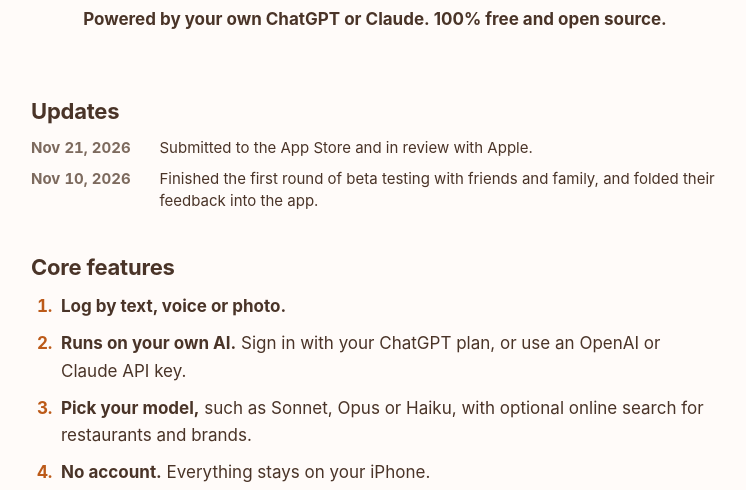
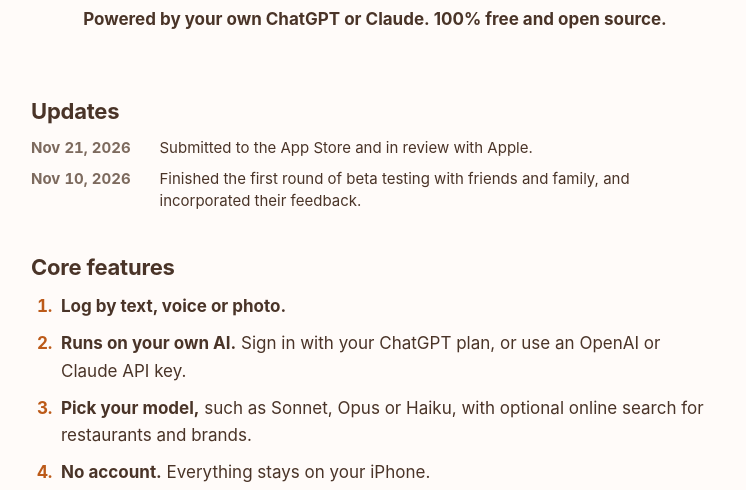
Before and after one commit to yufeng-wu/yufengwu.dev, a plain HTML site: page calmera/index.html in a window 1280 px wide. Shown: the part 310-800 px from the top of the page, without its empty margins (265-1011 px from the left). Drawn offline with Linux system fonts and the light colour scheme.

Commit message:
Say the beta feedback was incorporated
Co-Authored-By: Claude Opus 5.5 <noreply@anthropic.com>

```diff
--- a/calmera/index.html
+++ b/calmera/index.html
@@ -66,7 +66,7 @@ footer{margin-top:12px;padding-top:20px;padding-bottom:48px;border-top:1px solid
 <!-- Newest first. For a new entry, copy an <li> to the top and change its date and text. -->
 <ul class="updates">
 <li><time datetime="2026-11-21">Nov 21, 2026</time><span>Submitted to the App Store and in review with Apple.</span></li>
-<li><time datetime="2026-11-10">Nov 10, 2026</time><span>Finished the first round of beta testing with friends and family, and folded their feedback into the app.</span></li>
+<li><time datetime="2026-11-10">Nov 10, 2026</time><span>Finished the first round of beta testing with friends and family, and incorporated their feedback.</span></li>
 </ul>
 </section>
 
```
